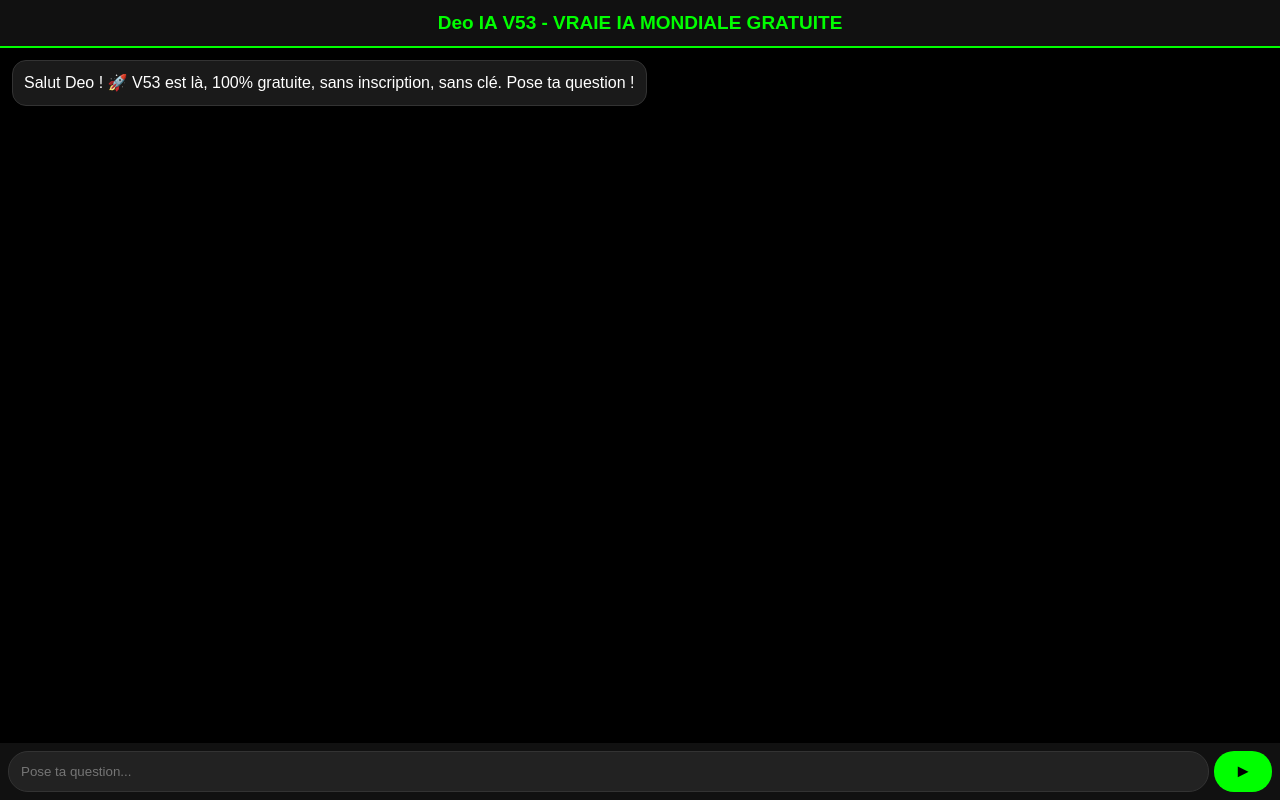
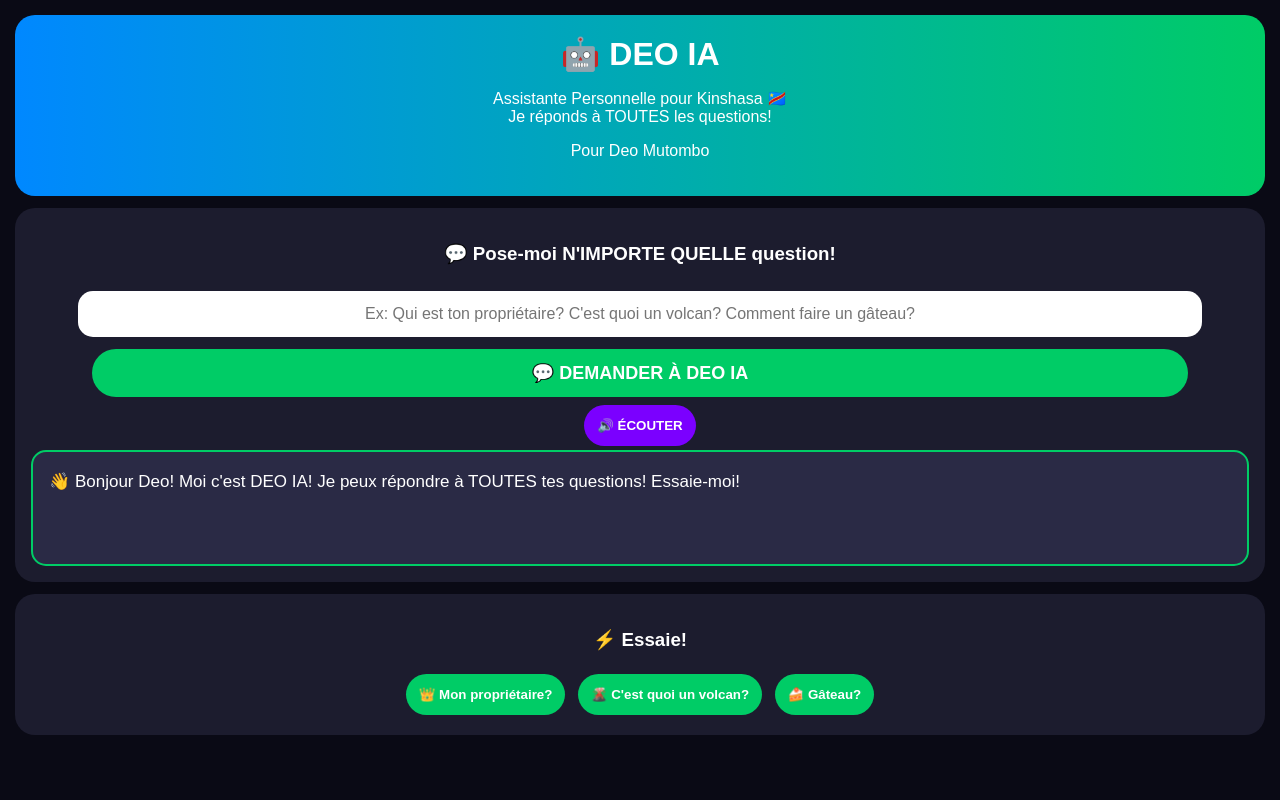
Before and after one commit to deomutombo25-cmyk/Deo-IA-, a plain HTML site: page index.html in a window 1280 px wide. Drawn offline with Linux system fonts and the light colour scheme.

Commit message:
Update index.html

```diff
--- a/index.html
+++ b/index.html
@@ -2,43 +2,35 @@
 <html lang="fr">
 <head>
 <meta charset="UTF-8">
-<meta name="viewport" content="width=device-width,initial-scale=1">
-<title>Deo IA V53 - VRAIE IA</title>
+<meta name="viewport" content="width=device-width, initial-scale=1.0">
+<title>DEO IA - Répond à TOUT</title>
 <style>
-body{margin:0;background:#000;color:#fff;font-family:sans-serif;display:flex;flex-direction:column;height:100vh}
-#h{background:#111;padding:12px;border-bottom:2px solid #0f0;text-align:center}
-#h h1{margin:0;font-size:19px;color:#0f0}
-#chat{flex:1;overflow:auto;padding:12px;display:flex;flex-direction:column;gap:10px}
-.m{padding:11px;border-radius:14px;max-width:85%;line-height:1.4;white-space:pre-wrap}
-.user{background:#0a2a0a;align-self:flex-end;border:1px solid #0f0}
-.ai{background:#1a1a1a;align-self:flex-start;border:1px solid #333}
-#bar{display:flex;padding:8px;background:#111;gap:5px}
-#inp{flex:1;padding:12px;border-radius:20px;border:1px solid #333;background:#222;color:#fff}
-#send{background:#0f0;color:#000;border:none;padding:0 20px;border-radius:20px;font-weight:bold;font-size:18px}
+body{margin:0;font-family:Arial;background:#0a0a15;color:white;text-align:center;padding:15px}
+header{padding:20px;background:linear-gradient(90deg,#0088ff,#00cc66);border-radius:20px}
+h1{margin:0}
+.box{background:#1c1c2e;margin:12px 0;padding:16px;border-radius:20px}
+button{padding:13px;border:none;border-radius:30px;background:#00cc66;color:white;font-weight:bold;margin:4px}
+input{width:90%;padding:14px;border-radius:15px;border:none;margin:8px;text-align:center;font-size:16px}
+#reponse{background:#2a2a45;padding:16px;border-radius:15px;text-align:left;min-height:80px;font-size:17px;line-height:1.6;border:2px solid #00cc66;white-space:pre-wrap}
+.petit{font-size:13px;color:#aaa}
 </style>
 </head>
 <body>
-<div id="h"><h1>Deo IA V53 - VRAIE IA MONDIALE GRATUITE</h1></div>
-<div id="chat"><div class="m ai">Salut Deo ! 🚀 V53 est là, 100% gratuite, sans inscription, sans clé. Pose ta question !</div></div>
-<div id="bar"><input id="inp" placeholder="Pose ta question..."><button id="send">►</button></div>
-<script>
-const chat=document.getElementById('chat'), inp=document.getElementById('inp'), send=document.getElementById('send');
-function add(t,c){const d=document.createElement('div');d.className='m '+c;d.textContent=t;chat.appendChild(d);chat.scrollTop=chat.scrollHeight;return d}
-async function ask(){
-let q=inp.value.trim();if(!q)return;
-add(q,'user');inp.value='';
-let a=add('Deo IA réfléchit...','ai');
-try{
-let r=await fetch('https://text.pollinations.ai/'+encodeURIComponent(q));
-let t=await r.text();
-a.textContent=t;
-}catch(e){
-a.textContent='Erreur réseau Deo, réessaie: '+e;
-}
-chat.scrollTop=chat.scrollHeight;
-}
-send.onclick=ask;
-inp.onkeydown=e=>{if(e.key==='Enter')ask()};
-</script>
-</body>
-</html>
+
+<header><h1>🤖 DEO IA</h1><p>Assistante Personnelle pour Kinshasa 🇨🇩<br>Je réponds à TOUTES les questions!</p><p>Pour Deo Mutombo</p></header>
+
+<div class="box">
+<h3>💬 Pose-moi N'IMPORTE QUELLE question!</h3>
+<input type="text" id="question" placeholder="Ex: Qui est ton propriétaire? C'est quoi un volcan? Comment faire un gâteau?" onkeypress="if(event.key==='Enter') envoyer()">
+<br>
+<button onclick="envoyer()" style="background:#00cc66;font-size:18px;width:90%">💬 DEMANDER À DEO IA</button>
+<button onclick="ecouter()" style="background:#7b00ff">🔊 ÉCOUTER</button>
+<div id="reponse">👋 Bonjour Deo! Moi c'est DEO IA! Je peux répondre à TOUTES tes questions! Essaie-moi!</div>
+<p id="chargement" style="color:#ffcc00;display:none">⏳ DEO IA réfléchit...</p>
+</div>
+
+<div class="box">
+<h3>⚡ Essaie!</h3>
+<button onclick="tester('Quel est le nom de ton propriétaire?')">👑 Mon propriétaire?</button>
+<button onclick="tester('C est quoi un volcan?')">🌋 C'est quoi un volcan?</button>
+<button onclick="tester('Comment faire un gâteau au chocolat?')">🍰 Gâteau?</
```
